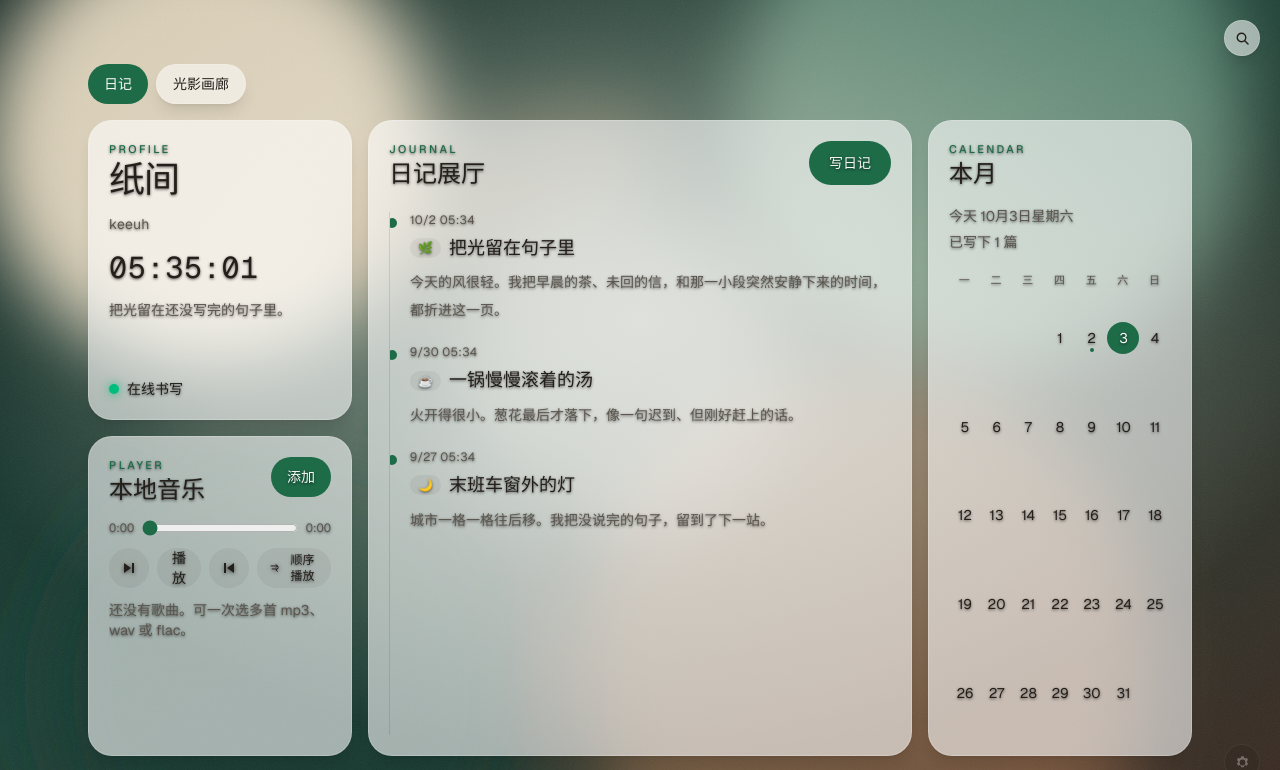
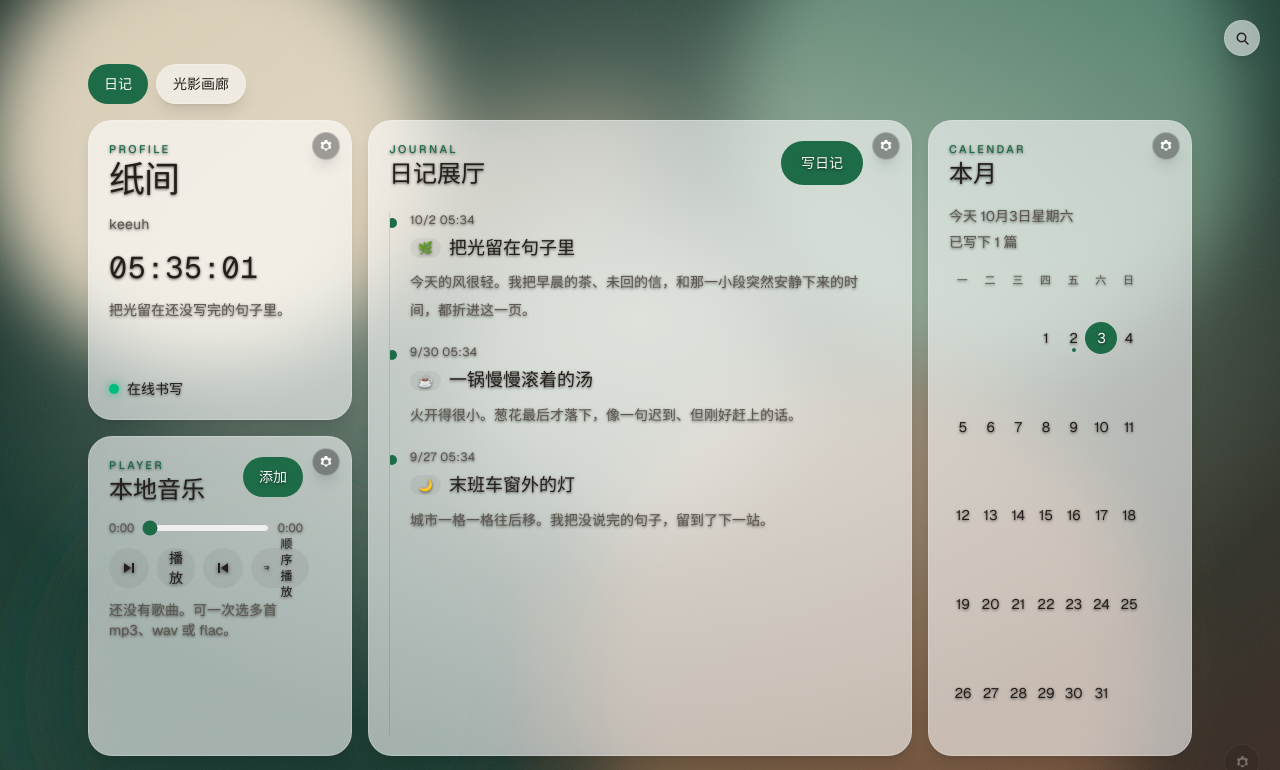
Before and after one commit to yekeeuh-oss/mynet, a Next.js app: page / in a window 1280 px wide. Shown: the top 770 px of the page. Built offline with nearby package versions, Linux system fonts and the light colour scheme.

Commit message:
feat: restore permanent card settings icon with opacity slider

```diff
--- a/src/components/console/glass-card.tsx
+++ b/src/components/console/glass-card.tsx
@@ -37,6 +37,7 @@ export function GlassCard({ id, anchorId, className, children }: GlassCardProps)
   const [over, setOver] = useState(false);
   const [hot, setHot] = useState(false);
   const [picked, setPicked] = useState(false);
+  const [panel, setPanel] = useState(false);
   const [resolvedImage, setResolvedImage] = useState("");
   hotRef.current = hot || picked;
 
@@ -118,7 +119,10 @@ export function GlassCard({ id, anchorId, className, children }: GlassCardProps)
       void applyRef.current(file);
     }
     function onPointerDown(event: PointerEvent) {
-      if (!rootRef.current?.contains(event.target as Node)) setPicked(false);
+      if (!rootRef.current?.contains(event.target as Node)) {
+        setPicked(false);
+        setPanel(false);
+      }
     }
     window.addEventListener("paste", onPaste);
     document.addEventListener("pointerdown", onPointerDown);
@@ -128,10 +132,20 @@ export function GlassCard({ id, anchorId, className, children }: GlassCardProps)
     };
   }, []);
 
+  function setTransparency(value: number) {
+    const saved = setCardSkin(id, {
+      imageUrl: skin.imageUrl,
+      opacity: value,
+      hideFrame: skin.hideFrame,
+    });
+    if (!saved) toast("透明度没有保存下来");
+  }
+
   function resetSkin() {
     void deleteMedia(cardSkinMediaId(id));
     const saved = setCardSkin(id, { imageUrl: "", opacity: 0.4, hideFrame: false });
     if (!saved) toast("重置没有保存下来");
+    setPanel(false);
   }
 
   return (
@@ -178,24 +192,56 @@ export function GlassCard({ id, anchorId, className, children }: GlassCardProps)
           hideFrame || clear ? "border-transparent" : "border-white/20 shadow-lg hover:shadow-2xl"
         }`}
       >
-        <div className="flex min-h-0 flex-1 flex-col p-5">{children}</div>
+        <div className="flex min-h-0 flex-1 flex-col p-5 pr-12">{children}</div>
       </div>
-      {hasImage ? (
-        <div className="group/reset absolute top-0 right-0 z-20 h-14 w-14">
       <button
         type="button"
-            aria-label="重置"
+        aria-label="卡片设置"
+        aria-expanded={panel}
         onClick={(event) => {
           event.stopPropagation();
-              resetSkin();
+          setPanel((open) => !open);
         }}
-            className="absolute top-2 right-2 grid h-6 w-6 place-items-center rounded-full bg-black/25 text-white/80 opacity-0 transition-opacity duration-300 group-hover/reset:opacity-70 hover:opacity-100"
+        className="absolute top-3 right-3 z-20 grid h-7 w-7 place-items-center rounded-full border border-white/30 bg-black/35 text-white shadow-lg transition-all duration-300 hover:bg-black/50"
+      >
+        <GearIcon />
+      </button>
+      {panel ? (
+        <div className="absolute top-12 right-3 z-30 w-52 rounded-2xl border border-white/20 bg-[#1c1917]/92 p-3 text-white shadow-2xl">
+          <label className="block text-xs text-white/80">
+            透明度 {Math.round(transparency * 100)}%
+            <input
+              type="range"
+              min={0}
+              max={1}
+              step={0.01}
+              value={transparency}
+              onChange={(event) => setTransparency(Number(event.target.value))}
+              className="mt-2 w-full accent-[#1E6B48]"
+            />
+          </label>
+          <p className="mt-1 text-[11px] leading-5 text-white/50">100% 纯透，0% 实体底色。</p>
+          {hasImage ? (
+            <button
+              type="button"
+              onClick={resetSkin}
+              className="mt-3 inline-flex h-8 items-center gap-1 rounded-full px-2 text-xs text-white/80 transition-all duration-300 hover:bg-white/10"
             >
               <ResetIcon />
+              重置
             </button>
+          ) : null}
         </div>
       ) : null}
     </div>
+  );
+}
+
+function GearIcon() {
+  return (
+    <svg width="14" height="14" viewBox="0 0 14 14" aria-hidden="true" fill="currentColor">
+      <path d="M5.7 1.1h2.6l.3 1.4c.4.2.8.4 1.2.7l1.3-.6 1.3 2.1-1 1c.1.4.1.8 0 1.2l1 1-1.3 2.1-1.3-.6c-.4.3-.8.5-1.2.7l-.3 1.4H5.7l-.3-1.4a4 4 0 0 1-1.2-.7l-1.3.6-1.3-2.1 1-1a4 4 0 0 1 0-1.2l-1-1 1.3-2.1 1.3.6c.4-.3.8-.5 1.2-.7l.3-1.4Zm1.3 3.3a2.6 2.6 0 1 0 0 5.2 2.6 2.6 0 0 0 0-5.2Z" />
+    </svg>
   );
 }
 
```
Lines whose indentation alone changed are shown as unchanged.
